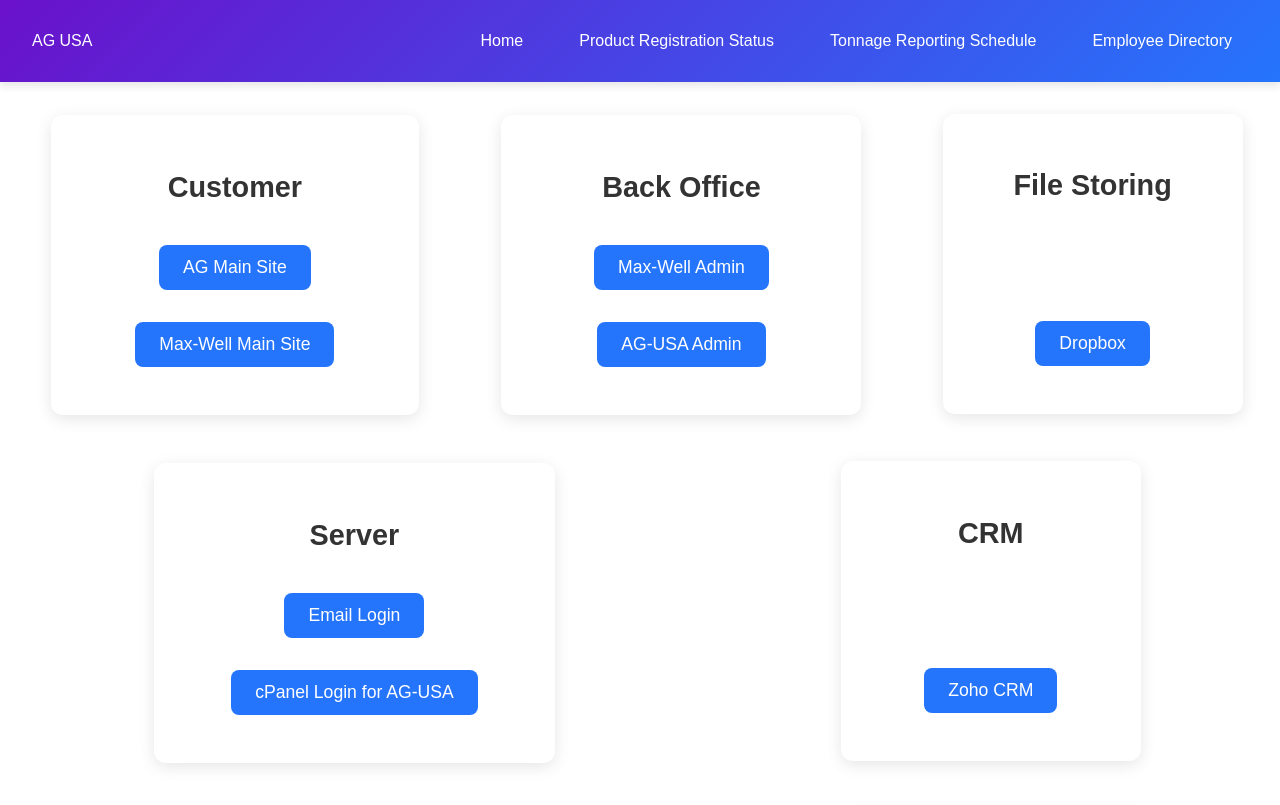
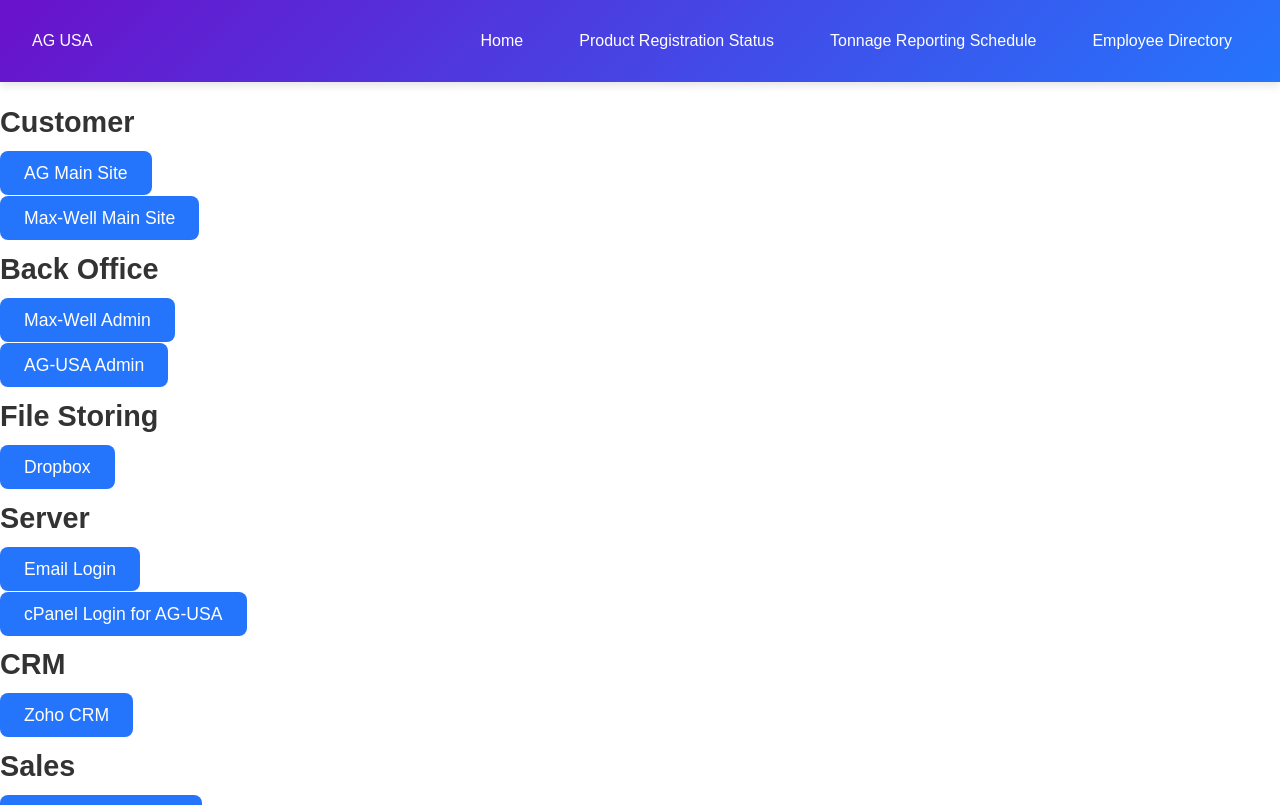
Before and after one commit to max-well-creator/work_dashboard, a Next.js app: page / in a window 1280 px wide. Shown: the top 805 px of the page. Built offline with nearby package versions, Linux system fonts and the light colour scheme.

Commit message:
change layout main page

```diff
--- a/src/app/home.module.scss
+++ b/src/app/home.module.scss
@@ -1,9 +1,5 @@
 .workLinksContainer {
-  display: flex;
-  flex-wrap: wrap;
-  gap: 2rem;
-  margin: 2%;
-  justify-content: space-around;
+
   h2 {
     color: #333;
     font-size: 1.8rem;
@@ -21,6 +17,4 @@
 .salesLinks,
 .MaxWellWebsites {
 
-  height: 400px; // Uniform height for all boxes
-  box-sizing: border-box;
 }
--- a/src/components/InportantLinks/WorkLinks.module.scss
+++ b/src/components/InportantLinks/WorkLinks.module.scss
@@ -1,28 +1,17 @@
 .container {
-  margin: 2%;
-  padding: 2rem 1rem;
-  background-color: #fff;
-  border-radius: 12px;
-  box-shadow: 0 4px 16px rgba(0, 0, 0, 0.1);
-  text-align: center;
-  transition: box-shadow 0.3s ease;
-  min-width: 300px;
-  min-height: 300px; // Ensures all boxes have the same minimum height
-  display: flex;
-  flex-direction: column;
-  justify-content: space-between;
+
 }
 
 .linksContainer {
-
+  display: flex;
+  flex-direction: column;
   gap: 1.5rem;
 }
 
 .linkItem {
-  margin: 1rem 0;
+
 
   a {
-    display: inline-block;
     width: 100%;
     padding: 0.75rem 1.5rem;
     color: #fff;
```
